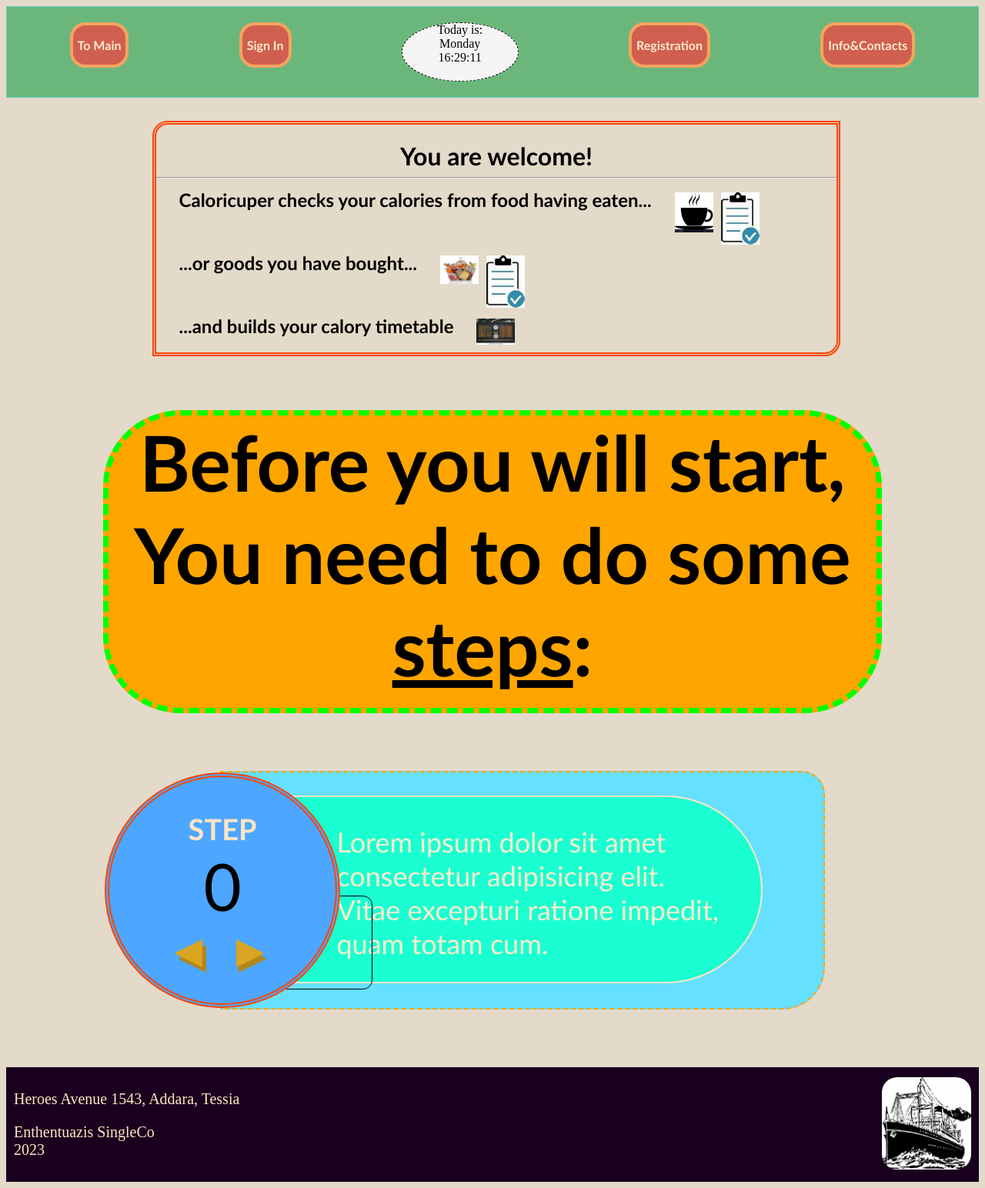
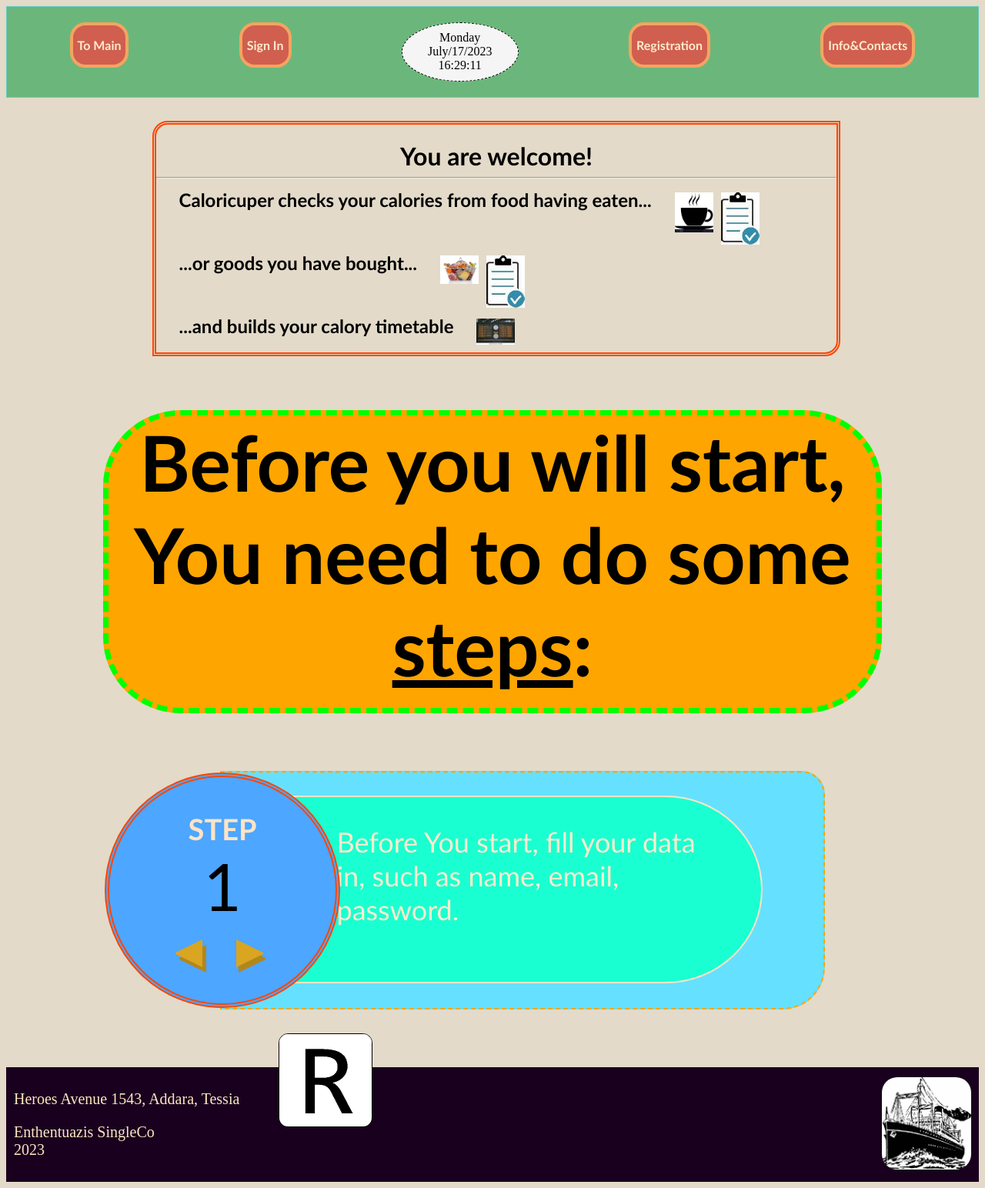
Before and after one commit to AleksanderShemarov/Caloricuper, a Django app: page / in a window 1280 px wide. Shown: the whole page at 77% size. Run offline with Django 4.2, Linux system fonts and the light colour scheme.

Commit message:
Steps animation and full date are added.

```diff
--- a/main_page/templates/hello.html
+++ b/main_page/templates/hello.html
@@ -7,8 +7,8 @@
         <input class="button" type="button" value="To Main" />
         <input class="button" type="button" value="Sign In" />
         <div class="DayTime">
-            Today is:
             <div id="weekday"></div>
+            <div id="date"></div>
             <div id="time"></div>
         </div>
         <input class="button" type="button" value="Registration" />
@@ -55,7 +55,7 @@
         <div class="clicker">
             <div class="number">
                 <div class="page">STEP</div>
-                <div class="num">0</div>
+                <div class="num"></div>
                 <div class="arrows">
                     <input class="arrow-1" type="button" value="prev" />
                     <input class="arrow-2" type="button" value="next" />
@@ -69,11 +69,11 @@
         <div class="field">
             <!--<div id="text"><p>Lorem ipsum dolor sit amet.</p></div>-->
             <!--<div id="illu">-->
-            <p>
-                Lorem ipsum dolor sit amet consectetur adipisicing elit. Vitae
-                excepturi ratione impedit, quam totam cum.
+            <p id="text">
+                <!--Lorem ipsum dolor sit amet consectetur adipisicing elit. Vitae
+                excepturi ratione impedit, quam totam cum.-->
             </p>
-            <img src="" alt="foto" />
+            <img id="pict" src="" alt="foto" />
             <!--</div>-->
         </div>
     </div>
@@ -121,5 +121,6 @@
     </div>
     <script src="{% static 'js/buttons.js' %}"></script>
     <script src="{% static 'js/day_n_time.js' %}"></script>
+    <script src="{% static 'js/steps.js'%}"></script>
 </footer>
 {% endblock %}
--- a/static/css/hello_page.css
+++ b/static/css/hello_page.css
@@ -57,6 +57,9 @@
     border-radius: 50%;
     background-color: whitesmoke;
     text-align: center;
+}
+#weekday {
+    padding-top: 10px;
 }
 
 /* Content CSS: Info */
@@ -272,22 +275,22 @@
     border: 1px solid black;
     display: inline-block;
 } */
-.field p,
-.field img {
+#text,
+#pict {
     display: inline-block;
     font-family: "Gill Sans", "Gill Sans MT", Calibri, "Trebuchet MS",
         sans-serif;
 }
-.field p {
+#text {
     font-size: 36px;
     color: blanchedalmond;
     margin-left: 75px;
-    height: auto;
+    height: 175px;
     width: 500px;
 }
-.field img {
+#pict {
     position: relative;
-    bottom: 50%;
+    top: 60px;
     width: 120px;
     height: 120px;
     border: 1px solid black;
--- a/static/js/day_n_time.js
+++ b/static/js/day_n_time.js
@@ -24,8 +24,12 @@
             "December",
         ];
     let day = document.getElementById("weekday"),
+        fullDate = document.getElementById("date"),
         clock = document.getElementById("time");
     day.textContent = days[date.getDay()];
+    fullDate.textContent = `${
+        months[date.getMonth()]
+    }/${date.getDate()}/${date.getFullYear()}`;
     clock.textContent = `${
         date.getHours() > 9 ? date.getHours() : "0" + date.getHours()
     }:${date.getMinutes() > 9 ? date.getMinutes() : "0" + date.getMinutes()}:${
@@ -46,5 +50,11 @@
                 ? newTime.getSeconds()
                 : "0" + newTime.getSeconds()
         }`;
+        if (clock.textContent === "00:00:00") {
+            let newDay = new Date();
+            fullDate.textContent = `${
+                months[newDay.getMonth()]
+            }/${newDay.getDate()}/${newDay.getFullYear()}`;
+        }
     }, 1000);
 });
--- a/static/js/steps.js
+++ b/static/js/steps.js
@@ -1 +1,48 @@
-document.addEventListener("DOMContentLoaded", function () {});
+document.addEventListener("DOMContentLoaded", function () {
+    let data = {
+        1: [
+            "Before You start, fill your data in, such as name, email, password.",
+            "/static/images/regist.jpg",
+            "Sing Up",
+        ],
+        2: [
+            "Fill your weight and height in to set calories start point.",
+            "/static/images/start_point.jpg",
+            "Mass Index",
+        ],
+        3: [
+            "That's all! Use the application and check up your body calories.",
+            "/static/images/full_ahead.jpg",
+            "Let's start!",
+        ],
+    };
+    let prev = document.querySelector("input.arrow-up-1"),
+        next = document.querySelector("input.arrow-up-2"),
+        number = document.querySelector("div.num"),
+        text = document.getElementById("text"),
+        image = document.getElementById("pict");
+    let counter = 1;
+    number.textContent = counter;
+    text.textContent = data[counter][0];
+    image.setAttribute("src", data[counter][1]);
+    image.setAttribute("alt", data[counter][2]);
+    prev.addEventListener("click", function () {
+        if (number.textContent === "1") counter = 3;
+        else counter -= 1;
+        number.textContent = counter;
+        text.textContent = data[counter][0];
+        image.setAttribute("src", data[counter][1]);
+        image.setAttribute("alt", data[counter][2]);
+    });
+    next.addEventListener("click", function () {
+        if (number.textContent === "3") counter = 1;
+        else counter += 1;
+        number.textContent = counter;
+        text.textContent = data[counter][0];
+        image.setAttribute("src", data[counter][1]);
+        image.setAttribute("alt", data[counter][2]);
+    });
+    // for (let key of Object.keys(data)) {
+    //     console.log(key, data[key]);
+    // }
+});
```
Also changed, not shown: static/images/full_ahead.jpg (added), static/images/regist.jpg (added), static/images/start_point.jpg (added).
